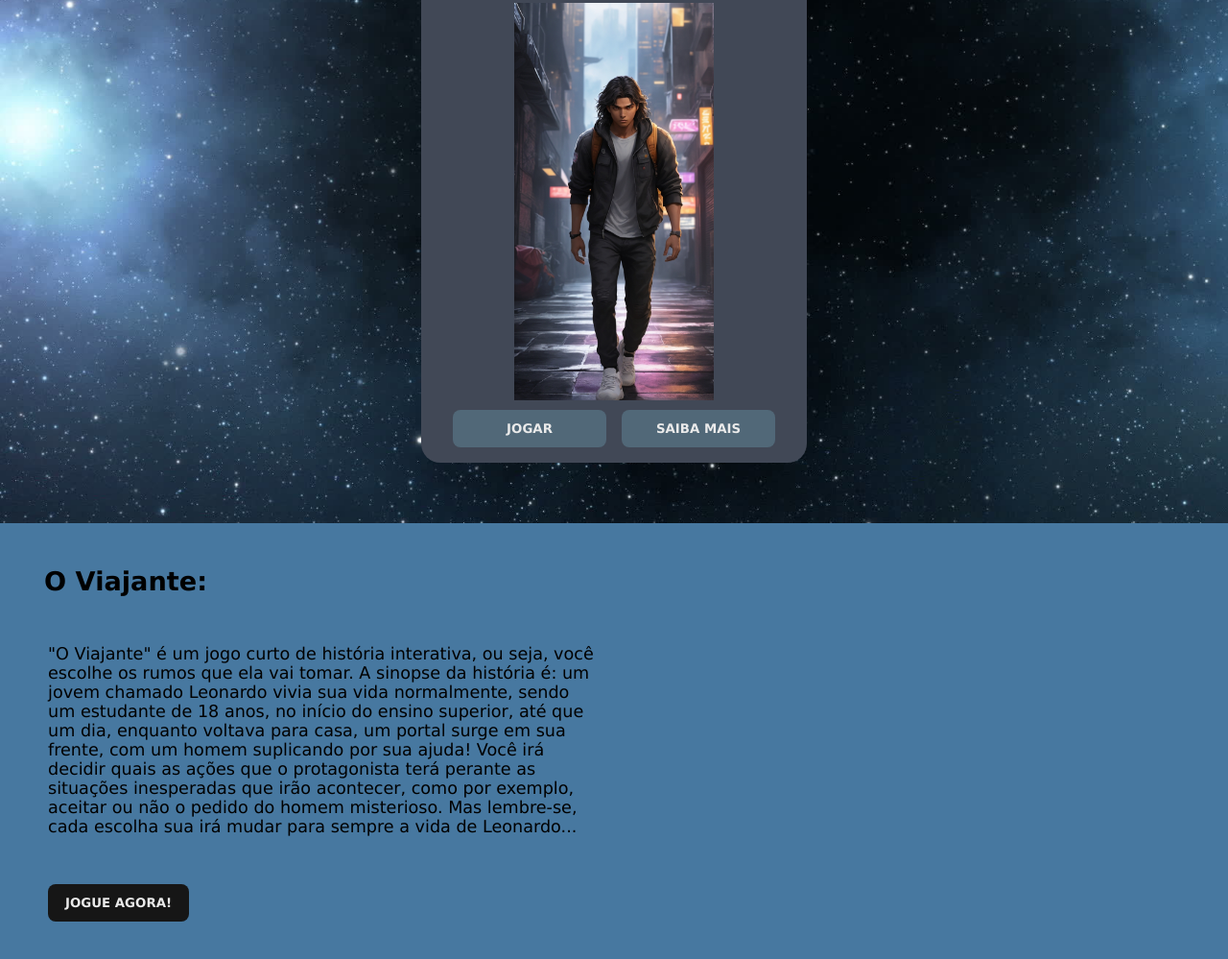
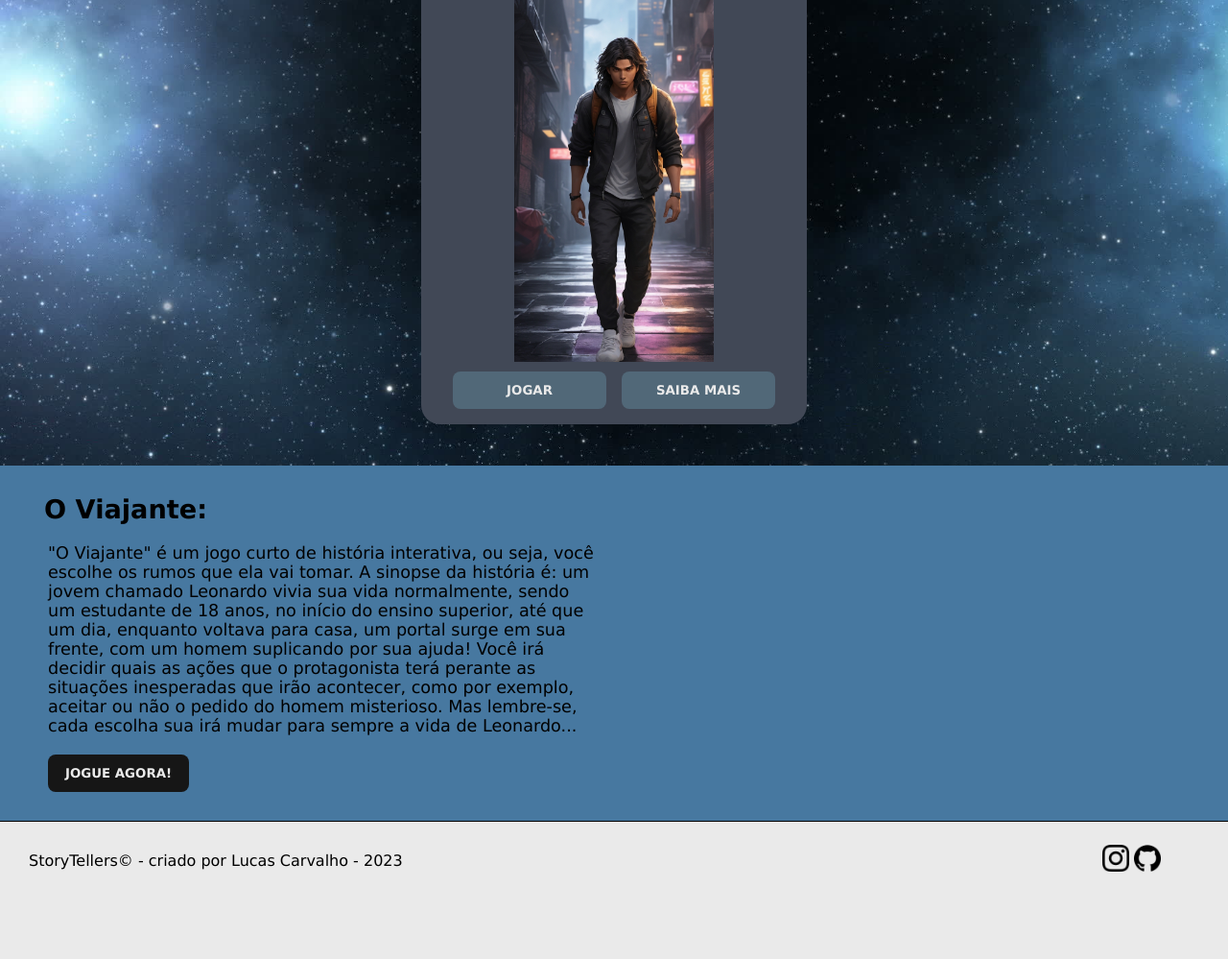
Before and after one commit to LucasCMendes10/Projeto-Individual_SPTech, a website: page StoryTellers/Public/Jogos/jogos.html in a window 1280 px wide. Shown: the part 278-1277 px from the top of the page at 96% size. After the commit the page ends 1214 px from the top, so only its background shows below. Drawn offline with Linux system fonts and the light colour scheme.

Commit message:
adicionando rodapé incompleto na home e no jogos

```diff
--- a/StoryTellers/Public/Home/style-index.css
+++ b/StoryTellers/Public/Home/style-index.css
@@ -309,3 +309,24 @@ a {
     width: 500px;
     font-size: 1rem;
 }
+
+.footer {
+    border-top: solid 1px;
+    height: 10%;
+    display: flex;
+    justify-content: space-between;
+    align-items: center;
+}
+
+.footer p {
+    margin-left: 30px;
+}
+
+.footer .redes {
+    margin-right: 70px;
+}
+
+.footer .redes img {
+    width: 28px;
+    cursor: pointer;
+}
--- a/StoryTellers/Public/Jogos/jogos.html
+++ b/StoryTellers/Public/Jogos/jogos.html
@@ -113,7 +113,15 @@
 
     </div>
 
-    <div class="footer"></div>
+    <div class="footer">
+        <p>StoryTellers© - criado por Lucas Carvalho - 2023</p>
+
+        <div class="redes">
+            <img onclick="acessarInstagram()" src="../assets/Imagens-Home/instagram.png" alt="ícone Instagram">
+            <img onclick="acessarGitHub()" src="../assets/Imagens-Home/github.png" alt="ícone GitHub">
+        </div>
+    </div>
+
 </body>
 </html>
 
@@ -139,4 +147,13 @@
         window.location.href = "#jogar";
     }
 
+    function acessarInstagram() {
+        // Colocar o link do Insta
+        window.location.href = '';
+    }
+
+    function acessarGitHub() {
+        window.location.href = 'https://github.com/LucasCMendes10';
+    }
+
 </script>
--- a/StoryTellers/Public/Jogos/style-jogos.css
+++ b/StoryTellers/Public/Jogos/style-jogos.css
@@ -20,7 +20,7 @@ html, body {
 }
 
 body::-webkit-scrollbar {
-  width: 8px;
+    width: 8px;
 }
 
 body::-webkit-scrollbar-thumb {
@@ -70,13 +70,8 @@ a {
     font-size: 0.9rem;
 }
 
-.main {
-    height: 100%;
-    width: 100%;
-}
-
 .selecao {
-    height: 95%;
+    height: 700px;
     background-color: #eaeaea;
     display: flex;
     flex-direction: column;
@@ -231,3 +226,24 @@ button:hover {
 .sobre-jogos #hist_curta .coluna2 {
     width: 50%;
 }
+
+.footer {
+    border-top: solid 1px;
+    height: 10%;
+    display: flex;
+    justify-content: space-between;
+    align-items: center;
+}
+
+.footer p {
+    margin-left: 30px;
+}
+
+.footer .redes {
+    margin-right: 70px;
+}
+
+.footer .redes img {
+    width: 28px;
+    cursor: pointer;
+}
```
Also changed, not shown: StoryTellers/Public/Home/index.html (+17 -1 lines), StoryTellers/Public/assets/Imagens-Home/github.png (added), StoryTellers/Public/assets/Imagens-Home/instagram.png (added).
